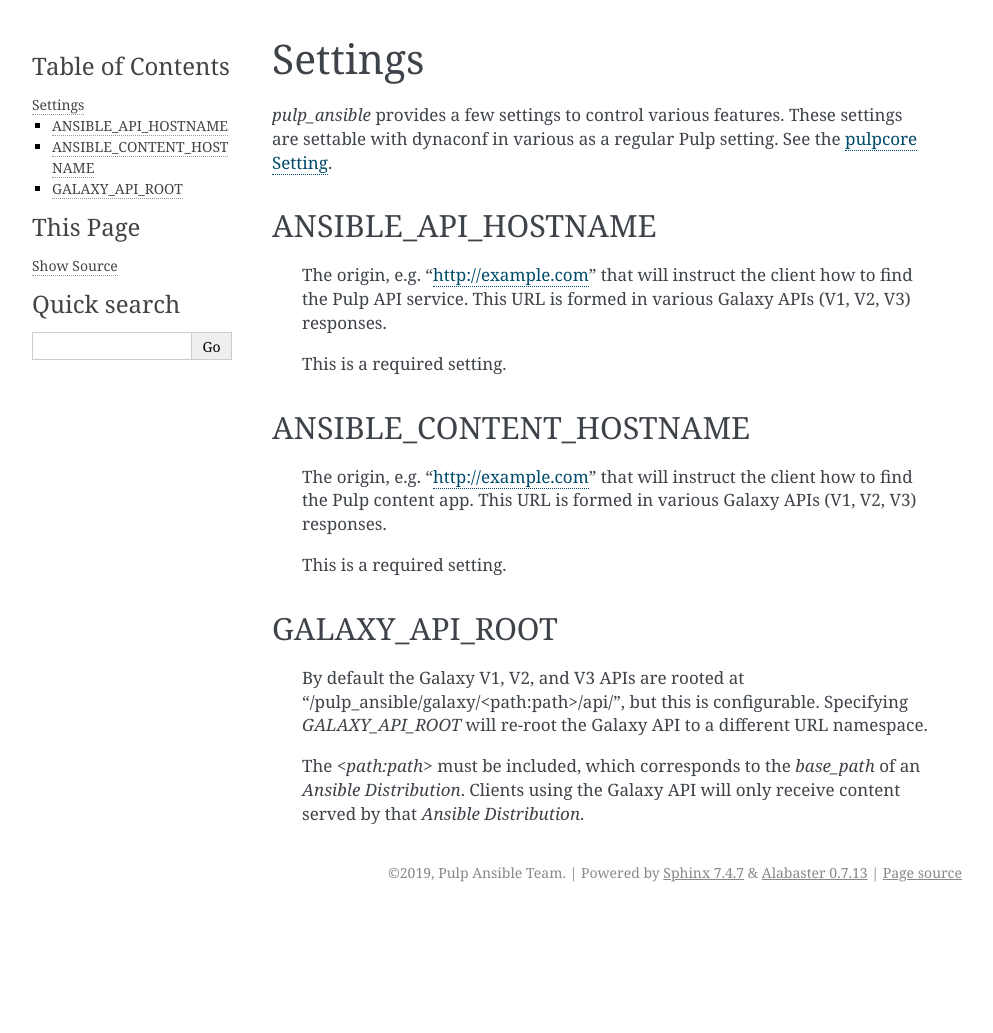
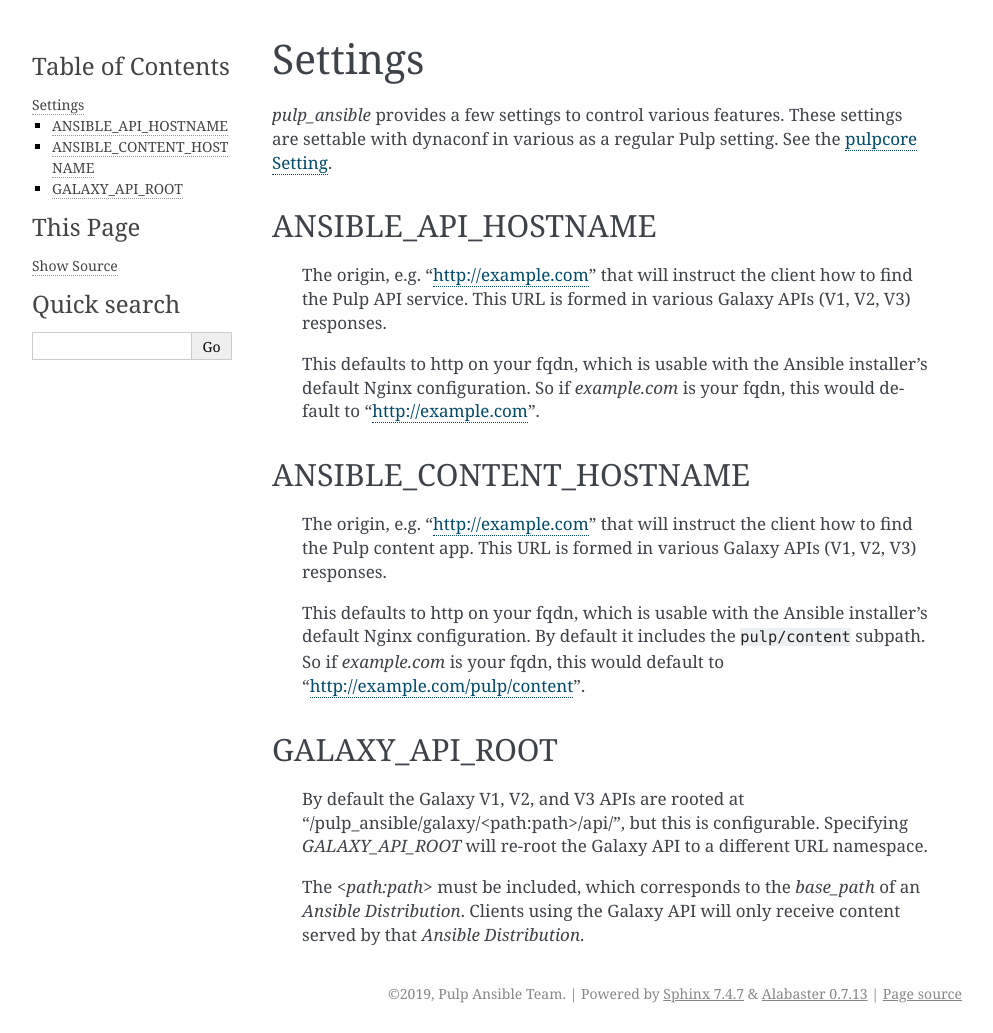
Before and after one commit to pulp/pulp_ansible, a Sphinx documentation site: the page built from docs/settings.rst, in a window 1280 px wide. Shown: the whole page, without its empty margins (148-1141 px from the left). Built offline with Sphinx 7.4.7, drawn with Linux system fonts in a browser that asks for light colours; before the commit the page ends 912 px from its top, so only the background shows below that.

Commit message:
Add defaults for settings
The `ANSIBLE_API_HOSTNAME` and `ANSIBLE_CONTENT_HOSTNAME` settings have
defaults that use port 80, http, and the FQDN of the server.

This is tested against the installer so that it should work with the
Nginx config out-of-the-box.

https://pulp.plan.io/issues/5466
closes #5466

```diff
--- a/docs/installation.rst
+++ b/docs/installation.rst
@@ -21,9 +21,6 @@ Create your pulp_ansible.yml playbook to use with the installer:
      vars:
        pulp_settings:
          secret_key: secret
-         ansible_api_hostname: 'http://localhost:24817'
-         ansible_content_hostname: 'http://localhost:24816/pulp/content'
-         content_host: 'localhost:24816'
        pulp_default_admin_password: password
        pulp_install_plugins:
          pulp-ansible:
--- a/docs/settings.rst
+++ b/docs/settings.rst
@@ -11,7 +11,8 @@ ANSIBLE_API_HOSTNAME
    The origin, e.g. "http://example.com" that will instruct the client how to find the Pulp API
    service. This URL is formed in various Galaxy APIs (V1, V2, V3) responses.
 
-   This is a required setting.
+   This defaults to http on your fqdn, which is usable with the Ansible installer's default Nginx
+   configuration. So if `example.com` is your fqdn, this would default to "http://example.com".
 
 
 ANSIBLE_CONTENT_HOSTNAME
@@ -20,7 +21,9 @@ ANSIBLE_CONTENT_HOSTNAME
    The origin, e.g. "http://example.com" that will instruct the client how to find the Pulp content
    app. This URL is formed in various Galaxy APIs (V1, V2, V3) responses.
 
-   This is a required setting.
+   This defaults to http on your fqdn, which is usable with the Ansible installer's default Nginx
+   configuration. By default it includes the ``pulp/content`` subpath. So if `example.com` is your
+   fqdn, this would default to "http://example.com/pulp/content".
 
 
 GALAXY_API_ROOT
```
Also changed, not shown: docs/_static/api.json (+1 -1 lines), 3 other files.
